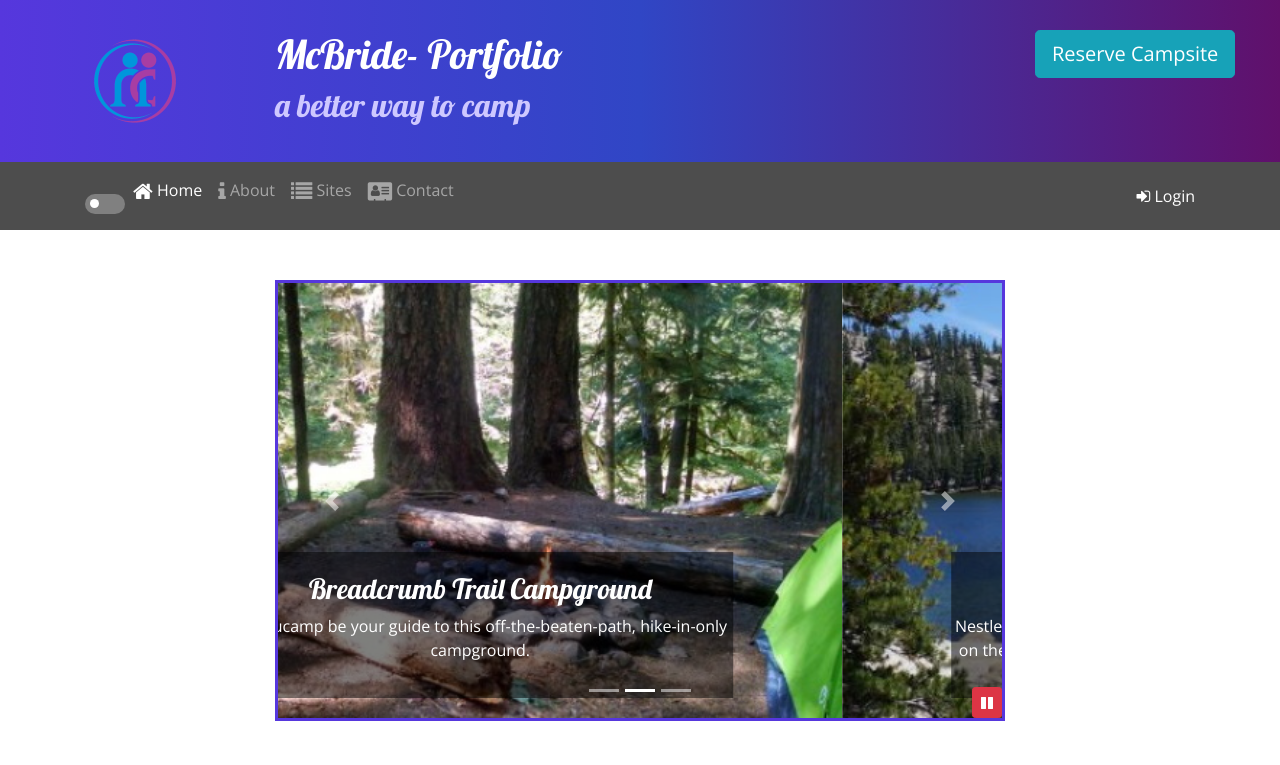
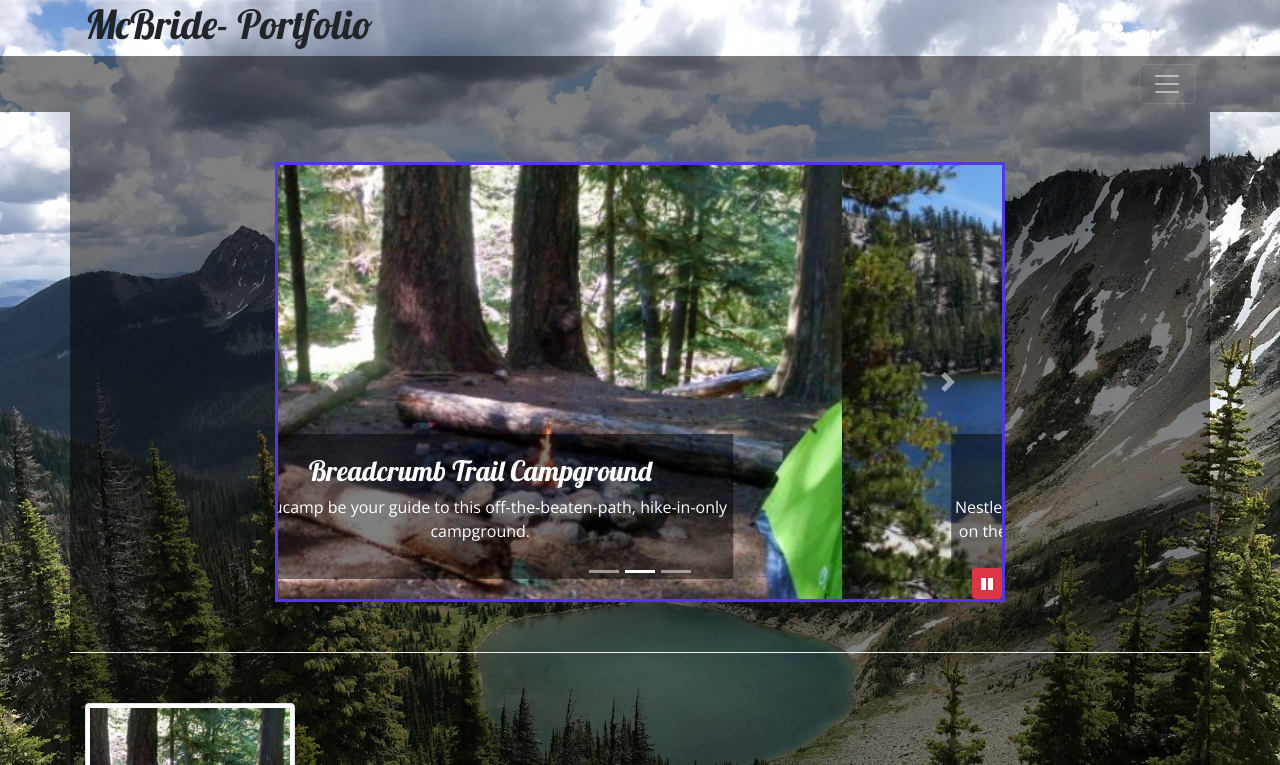
Before and after one commit to MrCuddles4u/McBride-Porfolio-Project-New, a website: page index.html in a window 1280 px wide. Shown: the top 765 px of the page. Drawn offline with nearby package versions, Linux system fonts and the light colour scheme.

Commit message:
Adding in My Own Content

```diff
--- a/css/styles.scss
+++ b/css/styles.scss
@@ -26,25 +26,27 @@ header {
 }
 
 footer {
-    background-image: linear-gradient($color-pale, white);
+    background-image: linear-gradient($color-transparent-black, $color-black);
     padding: 20px 0;
 }
 
 .jumbotron {
     margin: 0;
     padding: 30px;
-    background-image: linear-gradient(to right,$color-secondary, $color-primary, $color-dark);
+    background-image: linear-gradient(to right,$color-transparent-black, $color-primary, $color-dark);
     color: white;
 }
 
 .row-content {
+    background-color:$color-transparent-black;
+    color: white;
     padding: 50px 0;
     border-bottom: 1px ridge;
     min-height: 200px;
 }
 
 .navbar {
-    background-color: $color-black;
+    background-color: $color-transparent-black;
 }
 
 .carousel-caption {
@@ -126,3 +128,19 @@ input:checked+label:after {
 label:active:after {
     width: 13px;
 }
+
+
+//--------------Parallax
+.parallax {
+    /* The image used */
+    background-image: url("../img/PCTSOBO.jpg");
+
+    /* Set a specific height */
+    height: 100px;
+
+    /* Create the parallax scrolling effect */
+    background-attachment: fixed;
+    background-position: center;
+    background-repeat: no-repeat;
+    background-size: cover;
+  }
--- a/index.html
+++ b/index.html
@@ -14,25 +14,16 @@
      <!-- endbuild -->
      <link rel="stylesheet" href="https://fonts.googleapis.com/css?family=Lobster|Open+Sans" />
 
-    <title>NuCamp: A Better Way To Camp</title>
+    <title>McBride - Portfolio</title>
 </head>
 
-<body>
+<body class="parallax">
 
-    <header class="jumbotron jumbotron-fluid">
+    <header>
         <div class="container">
             <div class="row">
-                <div class="col-4 col-sm-3 col-md-2 align-self-center">
-                    <a href="#"><img src="img/logo.png" class="img-fluid" /></a>
-                </div>
                 <div class="col">
                     <h1>McBride- Portfolio</h1>
-                    <h2>a better way to camp</h2>
-                </div>
-                <!--------------------------------RESERVE CAMPSITE BUTTON--------------->
-                <div class="col col-md-4 col-xl-2">
-                    <a role="button" class="btn btn-lg btn-info" id="reserveButton">Reserve
-                        Campsite</a>
                 </div>
             </div>
         </div>
@@ -99,7 +90,7 @@
     </div>
 
     <!----------------------------NAVIGATION BAR---------------->
-    <nav class="navbar navbar-expand-sm navbar-dark sticky-top">
+    <nav class="navbar navbar-dark sticky-top">
         <div class="container">
             <button class="navbar-toggler ml-auto" type="button" data-toggle="collapse" data-target="#nucampNavbar">
                 <span class="navbar-toggler-icon"> </span>
@@ -168,6 +159,7 @@
         </div>
     </div>
 
+    <!---------------------------CONTENT------------------------->
 <div class="container">
     <!---------------------------CAROUSEL---------------------->
     <div class="row row-content">
@@ -223,7 +215,6 @@
             </div>
         </div>
     </div>
-
         <div class="row row-content align-items-center">
             <div class="col-sm-4 order-sm-last col-md-3">
                 <h2 class="text-sm-right">Discover & Review</h2>
--- a/js/scripts.js
+++ b/js/scripts.js
@@ -1,5 +1,5 @@
 $(function() {
-    $(".carousel").carousel( { interval: 2000 } );
+    $(".carousel").carousel( { interval: 5000 } );
     $("#carouselButton").click(function(){
         if ($("#carouselButton").children("i").hasClass("fa-pause")) {
             $(".carousel").carousel("pause");
```
Also changed, not shown: css/styles.css, img/PCTSOBO.jpg (added).
